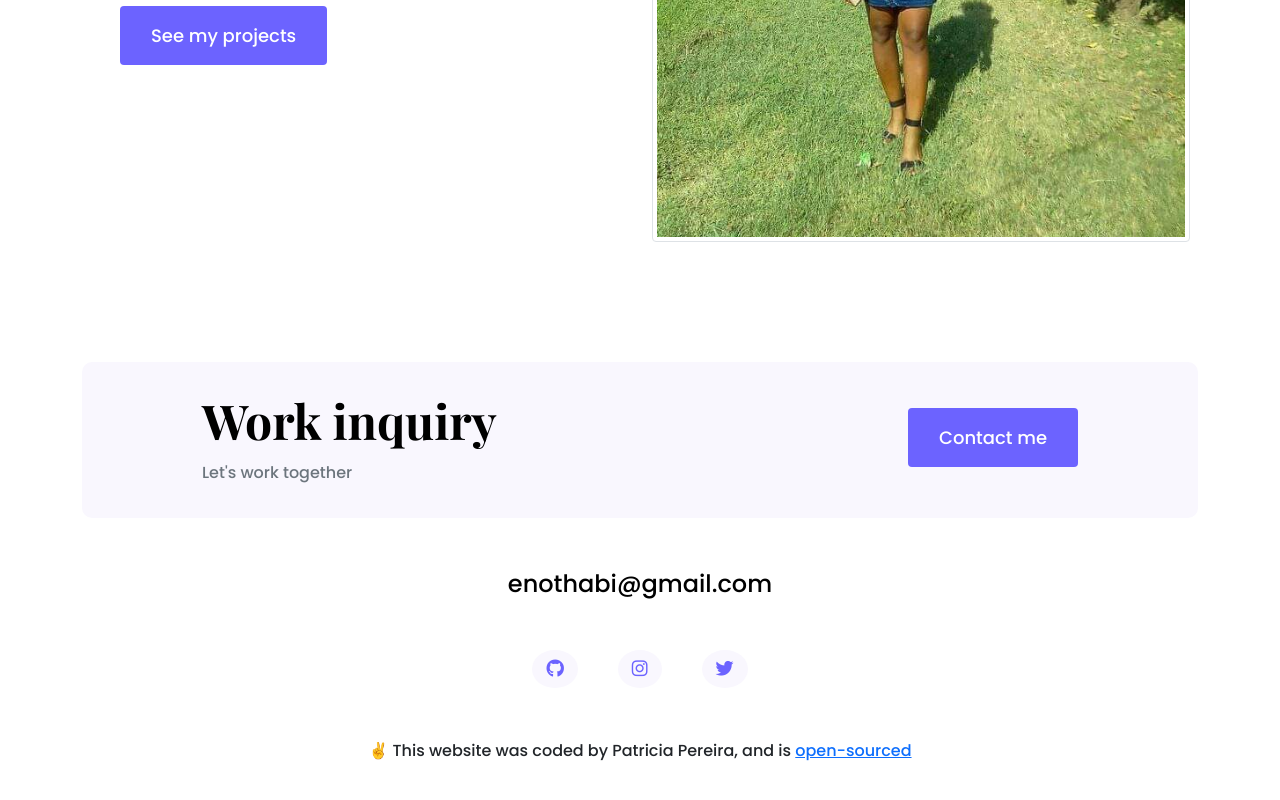
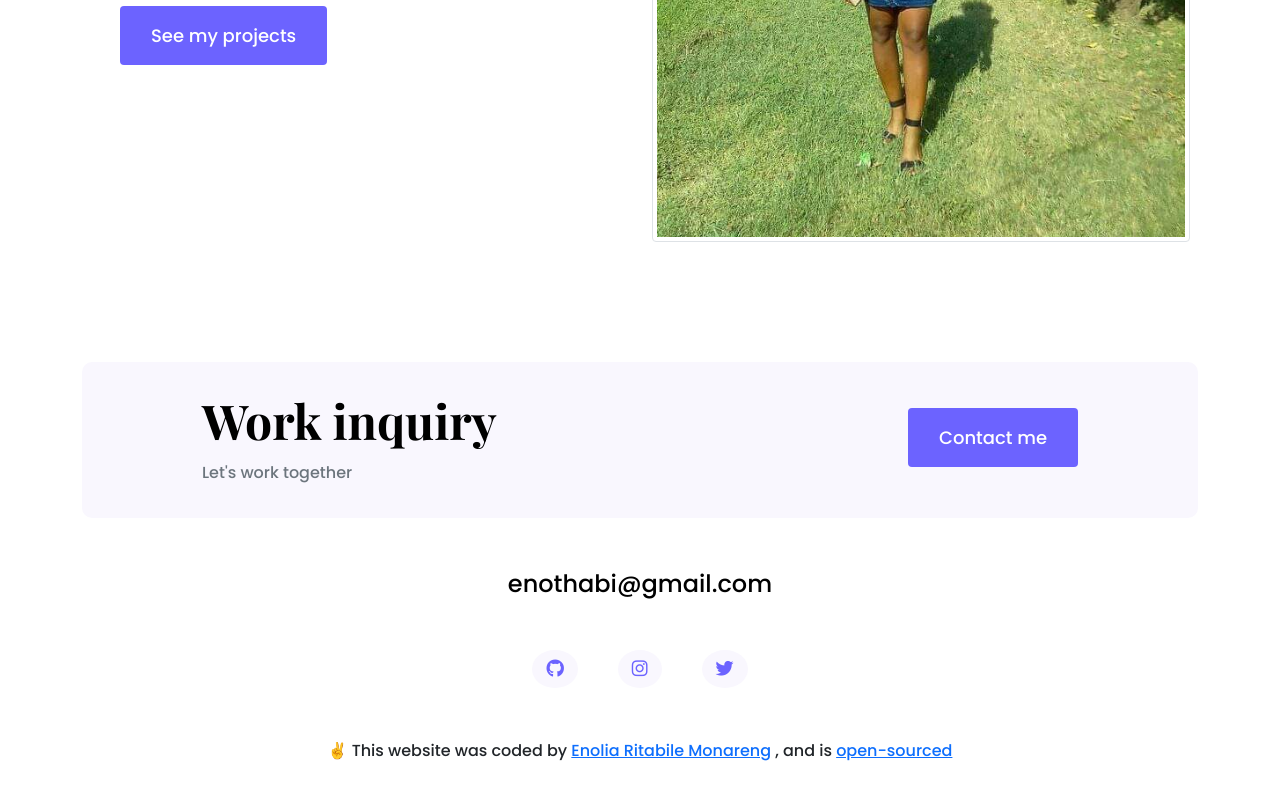
Before and after one commit to enolia1/project-responsive, a plain HTML site: page about.html in a window 1280 px wide. Shown: the part 614-1414 px from the top of the page. Drawn offline with nearby package versions, Linux system fonts and the light colour scheme.

Commit message:
Update about.html

```diff
--- a/about.html
+++ b/about.html
@@ -146,7 +146,12 @@
         </a>
       </div>
       <p class="text-center mt-5">
-        ✌️ This website was coded by Patricia Pereira, and is
+        ✌️ This website was coded by
+        <a
+          href="https://www.shecodes.io/graduates/86838-enolia-ritabile-monareng"
+          >Enolia Ritabile Monareng</a
+        >
+        , and is
         <a href="https://github.com/enolia1/project-responsive" target="_blank">
           open-sourced
         </a>
```
